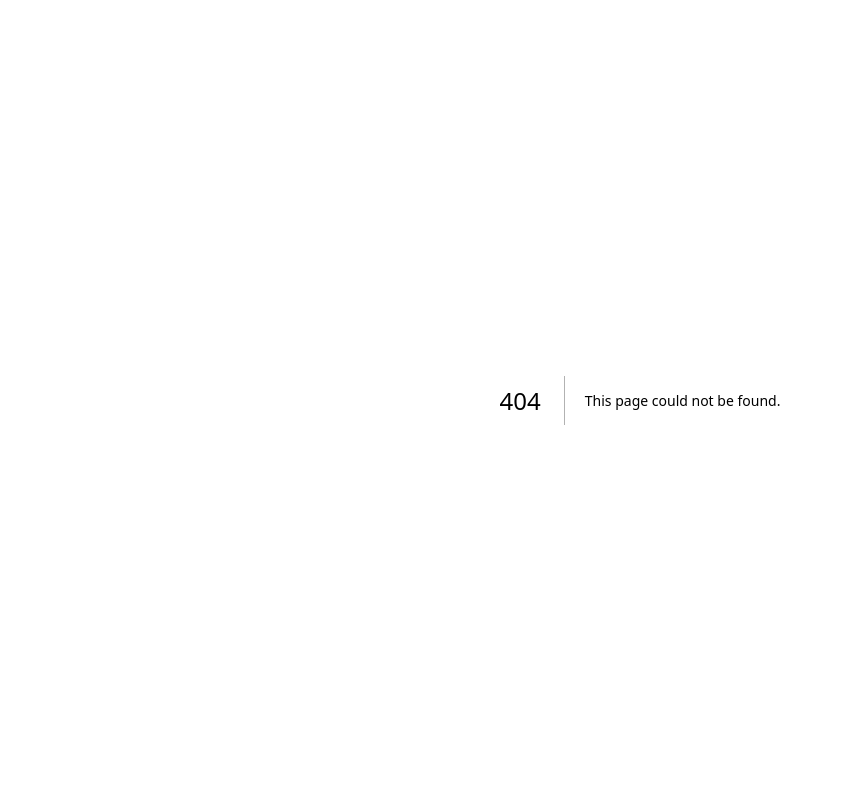
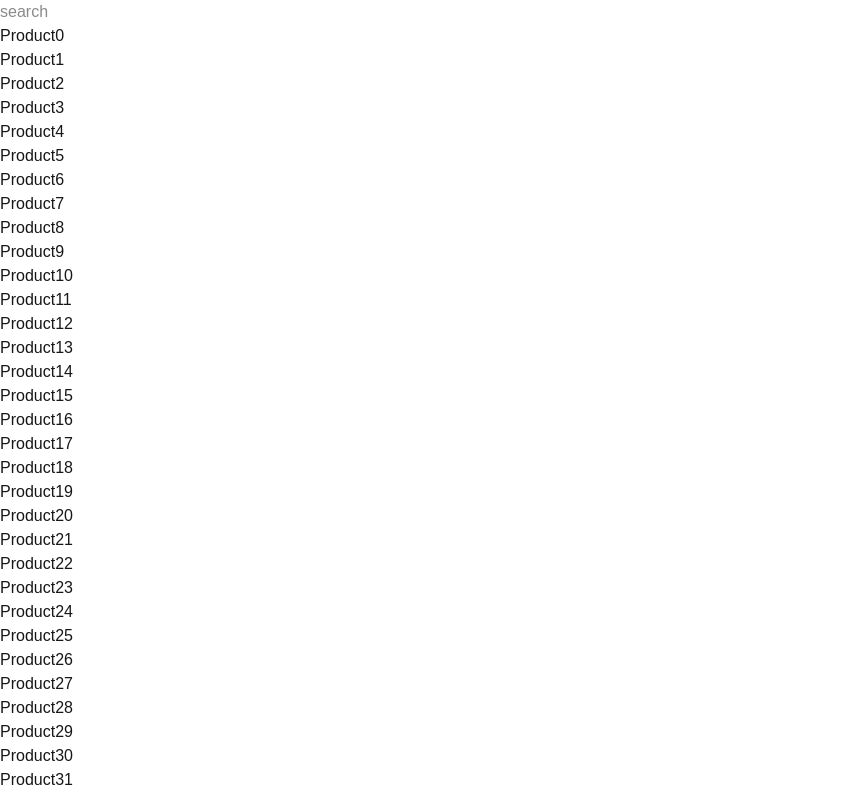
Before and after one commit to Rajender-01/react-hooks-journey, a Next.js app: page /hooks/useDeferredValue/intermediate in a window 1280 px wide. Before the commit this address had no page. Shown: the top 795 px of the page, without its empty margins (0-843 px from the left). Built offline with nearby package versions, Linux system fonts and the light colour scheme.

Commit message:
Add DeferredSearch component with useDeferredValue for optimized search

```diff
--- /dev/null
+++ b/src/app/hooks/useDeferredValue/intermediate/page.tsx
@@ -0,0 +1,11 @@
+import DeferredSearch from "@/src/hooks-learning/02-performance-hooks/useDeferredvalue/DeferredSearch"
+
+const page = () => {
+  return (
+    <div>
+      <DeferredSearch/>
+    </div>
+  )
+}
+
+export default page
--- /dev/null
+++ b/src/hooks-learning/02-performance-hooks/useDeferredvalue/DeferredSearch.tsx
@@ -0,0 +1,40 @@
+"use client";
+
+import { useDeferredValue, useMemo, useState } from "react";
+
+const blogList: string[] = new Array(5000).fill(0).map((_, i) => `Product${i}`);
+
+const DeferredSearch = (): React.JSX.Element => {
+  console.log("render");
+  const [query, setQuery] = useState("");
+  const deferredQuery = useDeferredValue(query)
+
+  const filteredProducts: string[] = useMemo(
+    () =>
+      blogList.filter((product) => {
+        console.log("Filtering...");
+        return product.toLowerCase().includes(deferredQuery.toLowerCase());
+      }),
+    [deferredQuery],
+  );
+
+  return (
+    <div>
+      <input
+        type="text"
+        placeholder="search"
+        value={query}
+        onChange={(e: React.ChangeEvent<HTMLInputElement>) =>
+          setQuery(e.target.value)
+        }
+      />
+      {filteredProducts.length > 0 ? (
+        filteredProducts.map((product, idx) => <p key={idx}>{product}</p>)
+      ) : (
+        <p>No Products</p>
+      )}
+    </div>
+  );
+};
+
+export default DeferredSearch;
```
